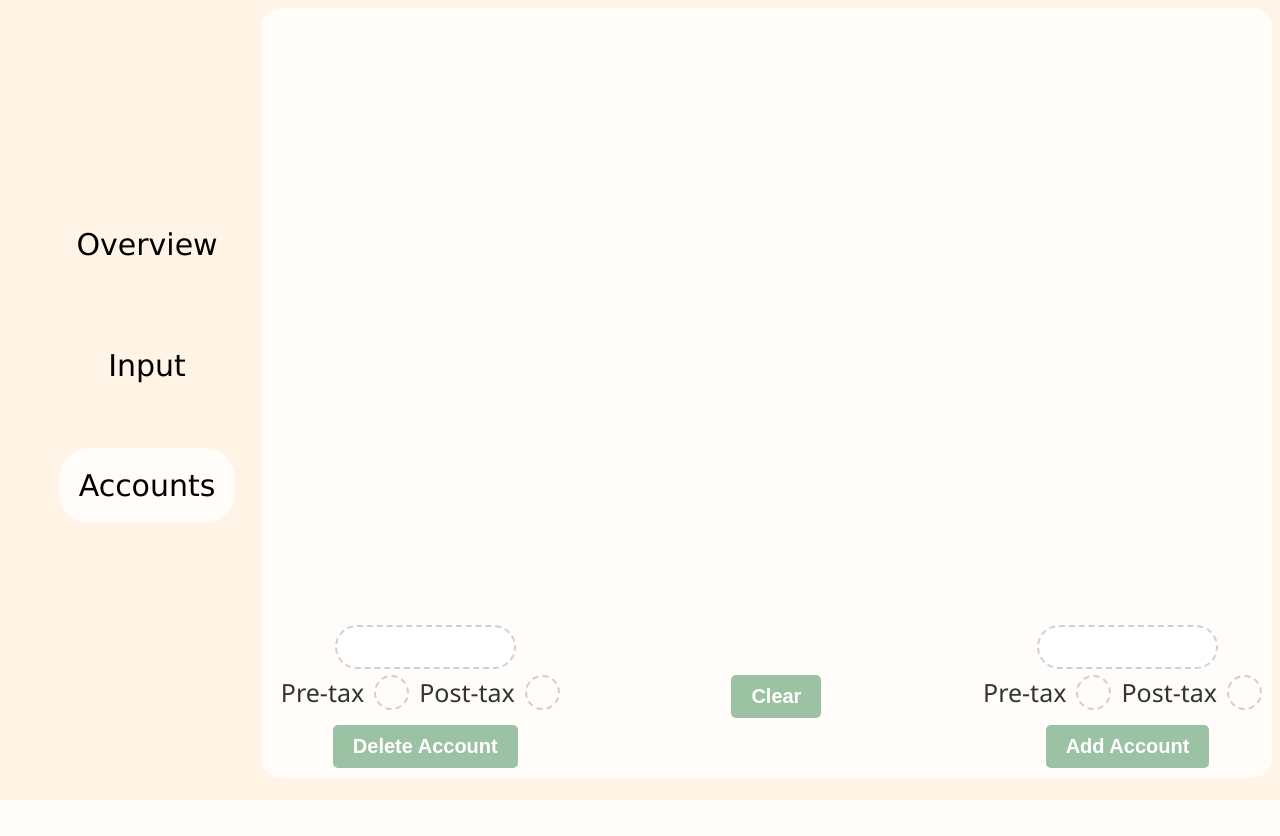
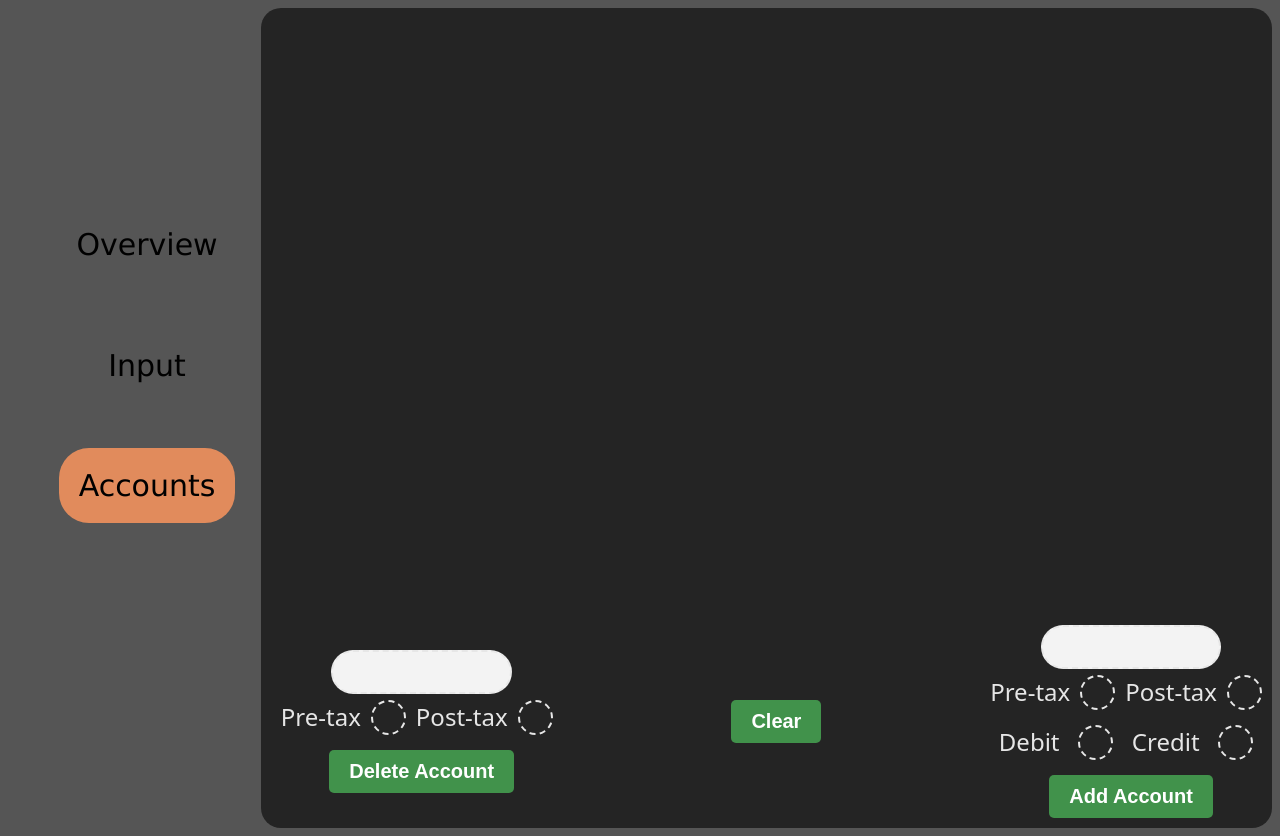
Before and after one commit to shu-fang/shu-fang.github.io, a Flask app: page /accounts in a window 1280 px wide. Before the commit the page ends 800 px from the top, so only its background shows below. Run offline with Flask 2, Linux system fonts and the light colour scheme; data that the repository does not hold is empty; some libraries are stand-ins or nearby versions.

Commit message:
fixed chart

```diff
--- a/app/app.py
+++ b/app/app.py
@@ -9,16 +9,7 @@ app = Flask(__name__)
 @app.route('/static/css/<path:path>')
 def serve_css(path):
     return send_from_directory('static/css', path)
-print("dropping posttax entries")
-post = PretaxEntriesTable()
-conn = post.db_connection()
-cursor = conn.cursor()
 
-# retrieve the current column names
-cursor.execute("DROP TABLE IF EXISTS PosttaxEntries")
-conn.commit()
-conn.close()
-print("DROPPED")
 all_tables = {Tables.ACCOUNTS:AccountsDatabase(),
               Tables.PRETAX_ENTRIES:PretaxEntriesTable(),
               Tables.POSTTAX_ENTRIES:PosttaxEntriesTable(),
@@ -26,7 +17,7 @@ all_tables = {Tables.ACCOUNTS:AccountsDatabase(),
 
 @app.route('/')
 def index():
-    pretax_balance, posttax_balance = all_tables[Tables.ACCOUNTS].get_latest_balances()
+    pretax_balance, posttax_balance = all_tables[Tables.ACCOUNTS].get_latest_balance()
     columns = all_tables[Tables.ANALYSIS].get_column_names()
     rows = all_tables[Tables.ANALYSIS].get_all_entries()
     return render_template('index.html', pretax_balance=pretax_balance,
@@ -68,15 +59,15 @@ def input():
 def add_account():
     print("add account triggered")
     # adds new account
-    addAccount(request, all_tables)
-    print("request 1", request.form)
-    new_type = "placeholder"
-    return jsonify({'name': request.form['addAccountName'], 'type': new_type, 'tax_status': request.form['tax_status']}), 200
+    status = addAccount(request, all_tables)
+    if not status:
+        print("Returning Here")
+        return jsonify({'error':"Error adding account"}), 400
+    return jsonify({'name': request.form['addAccountName'], 'type': request.form['type'],
+                    'tax_status': request.form['tax_status']}), 200
 
 @app.route('/delete_account', methods=['DELETE', 'GET'])
 def delete_account():
-    print("delete account triggered")
-    print("request:  :", request.form)
     deleteAccount(request, all_tables)
     new_type = "placeholder"
     return jsonify({'name': request.form['deleteAccountName'], 'type': new_type, 'tax_status': request.form['tax_status']}), 200
@@ -88,38 +79,10 @@ def clear():
 
 @app.route('/data')
 def data():
-    pretax_accounts = ["\"" + str(account[0]) + "\"" for account in all_tables[Tables.ACCOUNTS].get_accounts("pre-tax")]
-    posttax_accounts = ["\"" + str(account[0]) + "\"" for account in all_tables[Tables.ACCOUNTS].get_accounts("post-tax")]
-
-    conn = all_tables[Tables.ACCOUNTS].db_connection()
-    cursor = conn.cursor()
-
-    query = "SELECT date, " + ", ".join(pretax_accounts) + " as pretax_data FROM " + all_tables[Tables.PRETAX_ENTRIES].get_table_name()
-    pretax_rows = []
-    if pretax_accounts:
-        cursor.execute(query)
-        pretax_rows = cursor.fetchall()
-
-    query = "SELECT date, " + ", ".join(posttax_accounts) + " as posttax_data FROM " + all_tables[Tables.POSTTAX_ENTRIES].get_table_name()
-    posttax_rows = []
-    if posttax_accounts:
-        cursor.execute(query)
-        posttax_rows = cursor.fetchall()
-    conn.close()
-
-    # TODO: pass date, pretax balance, posttax balance to chart --> need to change to separate date values
+    posttax_data = sorted(all_tables[Tables.ANALYSIS].get_date_balance())
     data = []
-    for i in range(max(len(pretax_rows), len(posttax_rows))):
-        date = datetime.today().strftime("%Y-%m-%d")
-        pretaxBalance, posttaxBalance = 0, 0
-        if i < len(pretax_rows):
-            pretax_row = pretax_rows[i]
-            pretaxBalance = sum([int(x) for x in pretax_row[1:]])
-        if i < len(posttax_rows):
-            posttax_row = posttax_rows[i]
-            posttaxBalance = sum([int(x) for x in posttax_row[1:]])
-        data.append((date,pretaxBalance, posttaxBalance))
-    conn.close()
+    for date, balance in posttax_data:
+        data.append((date.strftime('%Y-%m-%d'), balance))
     return jsonify(data)
 
 if __name__ == '__main__':
--- a/app/static/css/style.css
+++ b/app/static/css/style.css
@@ -5,14 +5,20 @@
 }
 
 body {
-    background-color:rgb(255, 244, 229);
+    background-color:#555555;
     text-align:center;
-    color:rgb(48, 53, 48);
+
+    color:rgb(213, 224, 213);
     font-size: 24px;
-    font-family:'Segoe UI', Tahoma, Geneva, Verdana, sans-serif;
+    font-family: system-ui, -apple-system, BlinkMacSystemFont, 'Segoe UI', Roboto, Oxygen, Ubuntu, Cantarell, 'Open Sans', 'Helvetica Neue', sans-serif;
     display: flex;
 }
-
+.wrapper {
+    flex: 1 1 auto;
+    border-radius: 20px;
+    background-color: #242424;
+    color:#e6e6e6
+}
 .sidebar-container {
     display:flex;
     flex: 0 0 auto;
@@ -38,7 +44,7 @@ body {
 }
 
 .sidebar li.current-page {
-    background-color: #fffcf9;
+    background-color: #E18B5C;
 }
 
 .sidebar li a {
@@ -63,7 +69,7 @@ input[type="radio"]:after{
     font-size: 20px;
     font-family:monospace;
     border-radius:30px;
-    border-color: rgba(0, 0, 0, 0.185);
+    border-color: rgb(231, 231, 231);
     border-width: 0.2ch;
     border-style: dashed;
     background-color: rgba(255, 255, 255, 0.945);
@@ -79,20 +85,14 @@ input[type='radio']:checked:after {
     height: 35px;
     border-radius: 50%;
     content: '';
-    background-color:rgba(255, 255, 255, 0);
+    background-color:rgba(212, 212, 212, 0);
     display: flex;
     visibility: visible;
 }
 
 input[type='radio']:checked:after {
-    border-color: #7eaa73d0;
+    border-color: #e4e6e3f3;
     background-color: #acd898d0;
-}
-
-.wrapper {
-    flex: 1 1 auto;
-    border-radius: 20px;
-    background-color: #fffcf9;
 }
 
 .key-metrics,
@@ -108,7 +108,7 @@ input[type='radio']:checked:after {
 /* input page */
 
 button {
-    background-color:rgb(154, 194, 163);
+    background-color:#41924B;
     color: rgb(255, 255, 255);
     padding: 10px 20px;
     border: none;
@@ -180,46 +180,28 @@ button:hover {
     clear:both;
 }
 
-.tax-selection {
+.add-account-container {
     display: flex;
-    justify-content: space-between;
+    flex-direction: column;
+    align-items: center;
+    justify-content: center;
+}
+
+.tax-selection, .type-selection {
+    display: flex;
+    justify-content: space-evenly;
     margin: 0px 10px;
     flex-basis: 90%;
     white-space: nowrap;
-    align-items: center;
     margin-top: 2%;
     margin-bottom: 5%;
 }
 
-.tax-selection label {
-    font-size: 25px;
-    display: inline;
-}
-
-.tax-selection input[type="radio"] {
+.tax-selection input[type="radio"],
+.type-selection input[type="radio"] {
     display: inline;
     margin: 0px 10px;
 }
-
-.type-selection {
-    display: flex;
-    justify-content: space-between;
-    margin: 0px auto;
-    flex-basis: 90%;
-    white-space: nowrap;
-}
-
-.type-selection label {
-    font-size: 25px;
-    width: 300px;
-    text-align: center;
-}
-
-.type-selection input[type="radio"] {
-    display: inline;
-    margin: 0px 0px;
-}
-
 
 /* overview page */
 .container {
@@ -249,6 +231,7 @@ button:hover {
     display: inline-block;
     height: 30%;
 }
+
 
 .account-balances {
     border: 1px solid rgba(0, 0, 0, 0);
--- a/app/static/js/script.js
+++ b/app/static/js/script.js
@@ -53,7 +53,7 @@ function addAccount() {
         window.location.reload();
     })
     .catch(error => {
-        console.log("add database error:", error);
+        console.log("add database error:", error.message);
     })
 }
 
@@ -96,12 +96,10 @@ function createChart(){
     fetch('/data')
     .then(response => response.json())
     .then(data => {
-        data.sort((a, b) => (a[0] > b[0]) ? 1 : -1);
         console.log("sorted data:", data)
         // Extract the dates and balances from the data
         const dates = data.map(entry => entry[0]);
-        const pretaxBalances = data.map(entry => entry[1]);
-        const posttaxBalances = data.map(entry => entry[2])
+        const posttaxBalance = data.map(entry => entry[1]);
         // Create a new Chart.js chart using the retrieved data
         const ctx = document.getElementById('balance-chart').getContext('2d');
         const chart = new Chart(ctx, {
@@ -110,17 +108,10 @@ function createChart(){
                 labels: dates,
                 datasets: [
                     {
-                    label: 'Pretax Account Balance',
-                    data: pretaxBalances,
+                        label: 'Posttaax Account Balance',
+                        data: posttaxBalance,
                         fill: false,
                         borderColor: 'rgb(75, 192, 192)',
-                    tension: 0.1
-                },
-                {
-                    label: 'Aftertax Account Balance',
-                    data: posttaxBalances,
-                    fill: false,
-                    borderColor: 'rgb(192, 75, 192)',
                         tension: 0.1
                     }
                 ]
@@ -128,8 +119,31 @@ function createChart(){
                 scales: {
                     yAxes: [{
                         type: 'linear',
-                    position: 'left'
+                        position: 'left',
+                        ticks: {
+                            fontColor: 'white' // set the font color of the y-axis ticks to white
+                        },
+                        gridLines: {
+                            color: 'rgba(255,255,255,0.1)' // set the color of the y-axis grid lines to white with 10% opacity
+                        }
+                    }],
+                    xAxes: [{
+                        ticks: {
+                            fontColor: 'white' // set the font color of the x-axis ticks to white
+                        },
+                        gridLines: {
+                            color: 'rgba(255,255,255,0.1)' // set the color of the x-axis grid lines to white with 10% opacity
+                        }
                     }]
+                }
+            },
+            elements: {
+                point: {
+                    backgroundColor: 'white', // set the color of the data points to white
+                    borderColor: 'white' // set the color of the data point borders to white
+                },
+                line: {
+                    borderColor: 'white' // set the color of the lines to white
                 }
             }
         });
--- a/app/templates/accounts.html
+++ b/app/templates/accounts.html
@@ -45,7 +45,7 @@
                 <div class="delete-account-container">
                     <form method="DELETE" action="/delete_account" id="deleteAccountForm" onsubmit="return deleteAccount()">
                         <label for="deleteAccountName"></label>
-                        <input type="text" id="deleteAccountName" name="deleteAccountName">
+                        <input type="text" id="deleteAccountName" name="deleteAccountName" required>
 
                         <div class="tax-selection" id="tax_status_delete">
                             <label for="pretax-radio">Pre-tax</label>
@@ -62,26 +62,24 @@
                     </form>
                 </div>
                 <div class="add-account-container">
-                    <form method="POST" action="add_account" id="addAccountForm" onsubmit="return addAccount()">
+                    <form method="POST" action="/add_account" id="addAccountForm" onsubmit="return addAccount()">
                         <label for="addAccountName"></label>
-                        <input type="text" id="addAccountName" name="addAccountName">
-
+                        <input type="text" id="addAccountName" name="addAccountName" required>
                         <div class="tax-selection", id="tax_status_add">
                             <label for="pretax-radio">Pre-tax</label>
-                                <input type="radio" name="tax_status" id="pretax-radio-add" value="pre-tax">
+                                <input type="radio" name="tax_status" id="pretax-radio-add" value="pre-tax" required>
                             <label for="posttax-radio">Post-tax</label>
-                                <input type="radio" name="tax_status" id="posttax-radio-add" value="post-tax">
+                                <input type="radio" name="tax_status" id="posttax-radio-add" value="post-tax" required>
+                        </div>
+                        <div class="type-selection">
+                            <label for="debit-radio">Debit</label>
+                            <input type="radio" name="type" id="debit-radio" value="debit" required>
+                            <label for="credit-radio">Credit</label>
+                            <input type="radio" name="type" id="credit-radio" value="credit" required>
                         </div>
                         <button id="addPostTax"> Add Account</button>
                     </form>
-
-                    <!-- <div class="type-selection">
-                        <label for="debit-radio">Debit</label>
-                        <input type="radio" name="type" id="debit-radio" value="debit">
-                        <label for="credit-radio">Credit</label>
-                        <input type="radio" name="type" id="credit-radio" value="credit">
-                    </div> -->
-
+                    <div id="accounts-error-message" class="error-message"></div>
                 </div>
 
             </div>
```
Also changed, not shown: app/db.py (+24 -13 lines). Lines whose indentation alone changed are shown as unchanged.
